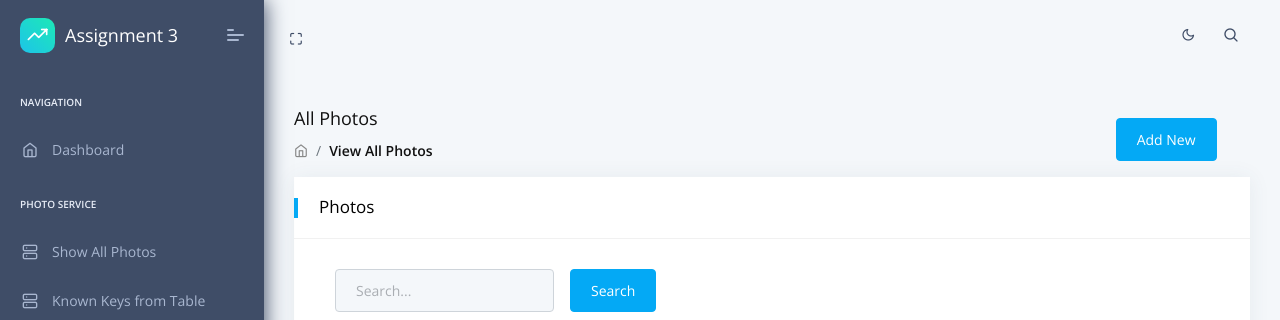
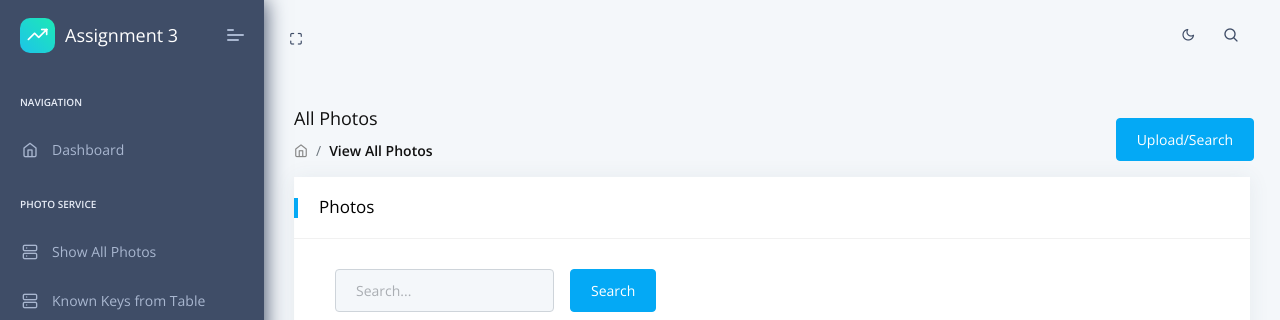
Before and after one commit to naqibfaiyaz/1779_assignment3, a Flask app: template apps/templates/photoUpload/photos.html in a window 1280 px wide. Shown: the top 320 px of the page. Run offline with Flask 2, Linux system fonts and the light colour scheme; the template is opened without the code that fills it, so the values that code supplies are empty; some libraries are stand-ins or nearby versions.

Commit message:
Update photos.html

```diff
--- a/apps/templates/photoUpload/photos.html
+++ b/apps/templates/photoUpload/photos.html
@@ -29,7 +29,7 @@
                             <div class="col-md-2">
                                 <a type="button"
                                     href="{{ url_for('photoUpload_blueprint.route_template', template='addPhoto.html') }}"
-                                    class="btn btn-primary">Add New</a>
+                                    class="btn btn-primary">Upload/Search</a>
                             </div>
                         </div>
                     </div>
```
